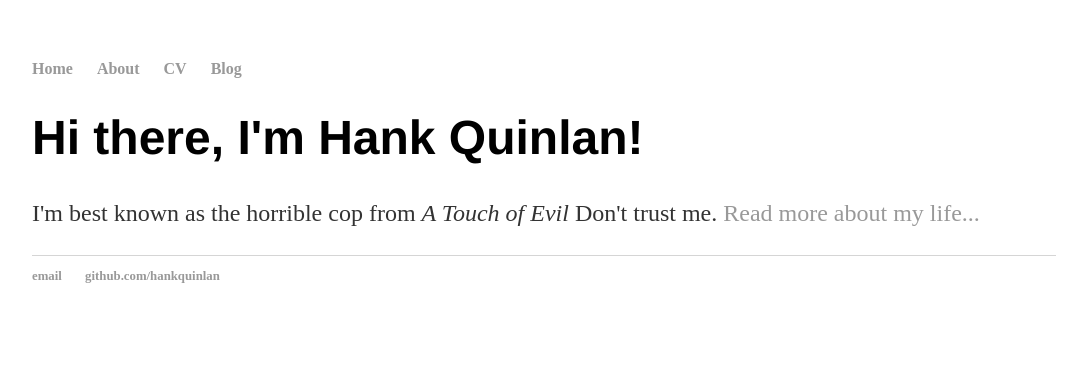
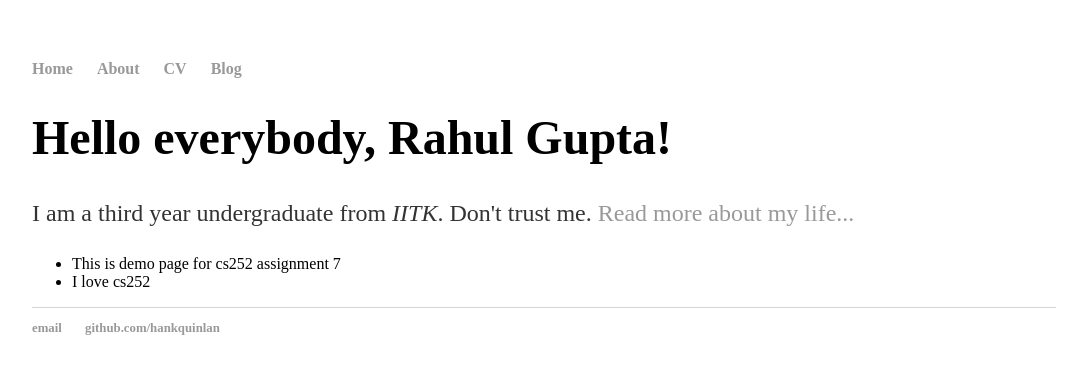
Before and after one commit to rahulguptakota/rahulguptakota.github.io, a Jekyll site: the page built from index.html, in a window 1280 px wide. Shown: the top 374 px of the page, without its empty margins (96-1183 px from the left). Built offline with Jekyll 4.4.1, drawn with Linux system fonts in a browser that asks for light colours.

Commit message:
new blog

```diff
--- a/css/main.css
+++ b/css/main.css
@@ -21,7 +21,7 @@ a:hover {
 }
 h1 {
     font-size: 3em;
-    font-family:'Helvetica', 'Arial', 'Sans-Serif';
+    font-family:'Times New Roman', 'Georgia', 'Serif';
 }
 p {
     font-size: 1.5em;
--- a/index.html
+++ b/index.html
@@ -3,6 +3,12 @@ layout: default
 title: Hank Quinlan, Horrible Cop
 ---
 <div class="blurb">
-	<h1>Hi there, I'm Hank Quinlan!</h1>
-	<p>I'm best known as the horrible cop from <em>A Touch of Evil</em> Don't trust me. <a href="/about">Read more about my life...</a></p>
-</div><!-- /.blurb -->
+	<h1>Hello everybody,  Rahul Gupta!</h1>
+	<p>I am a third year undergraduate from <em>IITK</em>. Don't trust me. <a href="/about">Read more about my life...</a></p>
+</div>
+<ul>
+    <li>This is demo page for cs252 assignment 7
+    <li>I love cs252
+</ul>
+
+<!-- /.blurb -->
```
